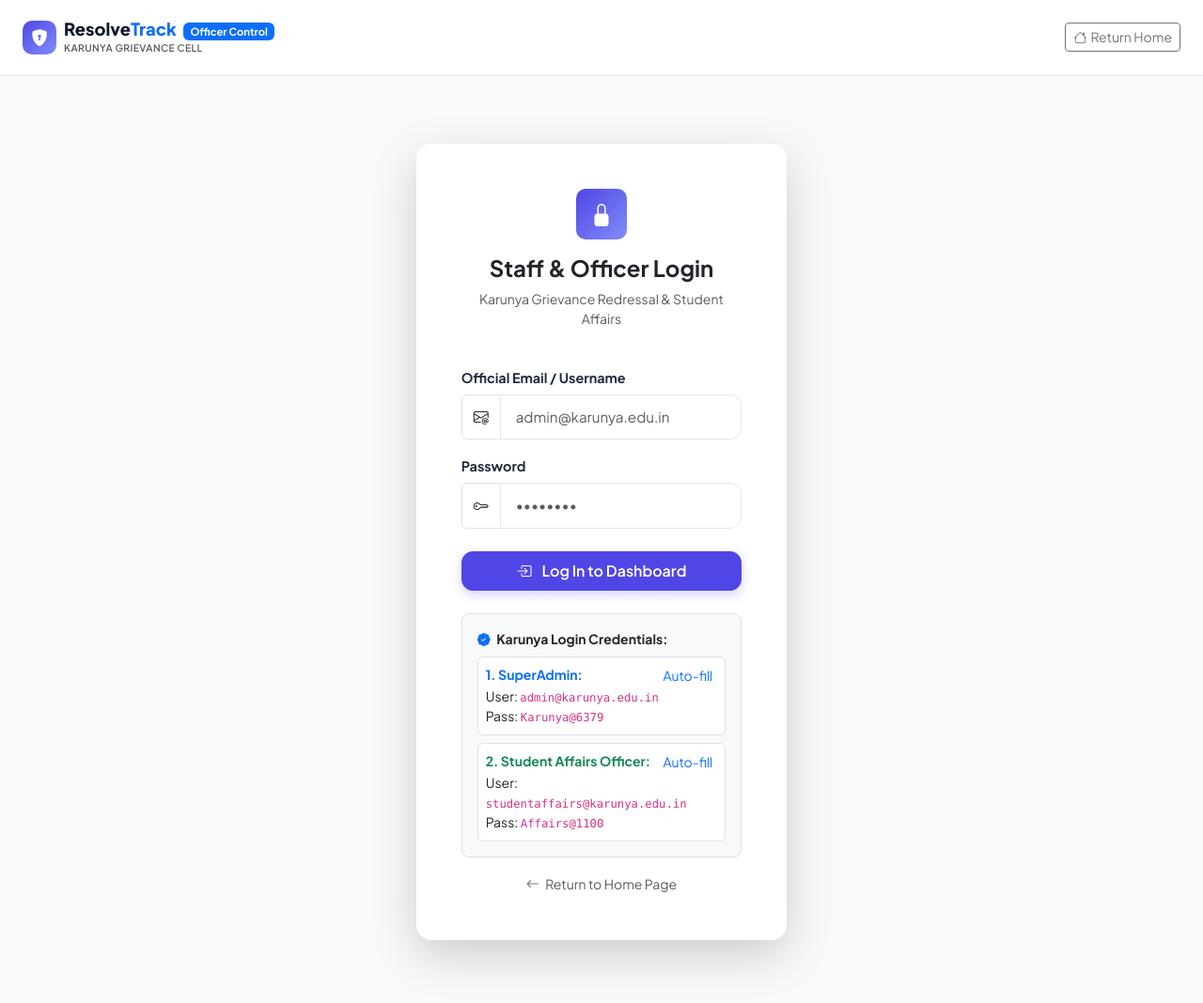
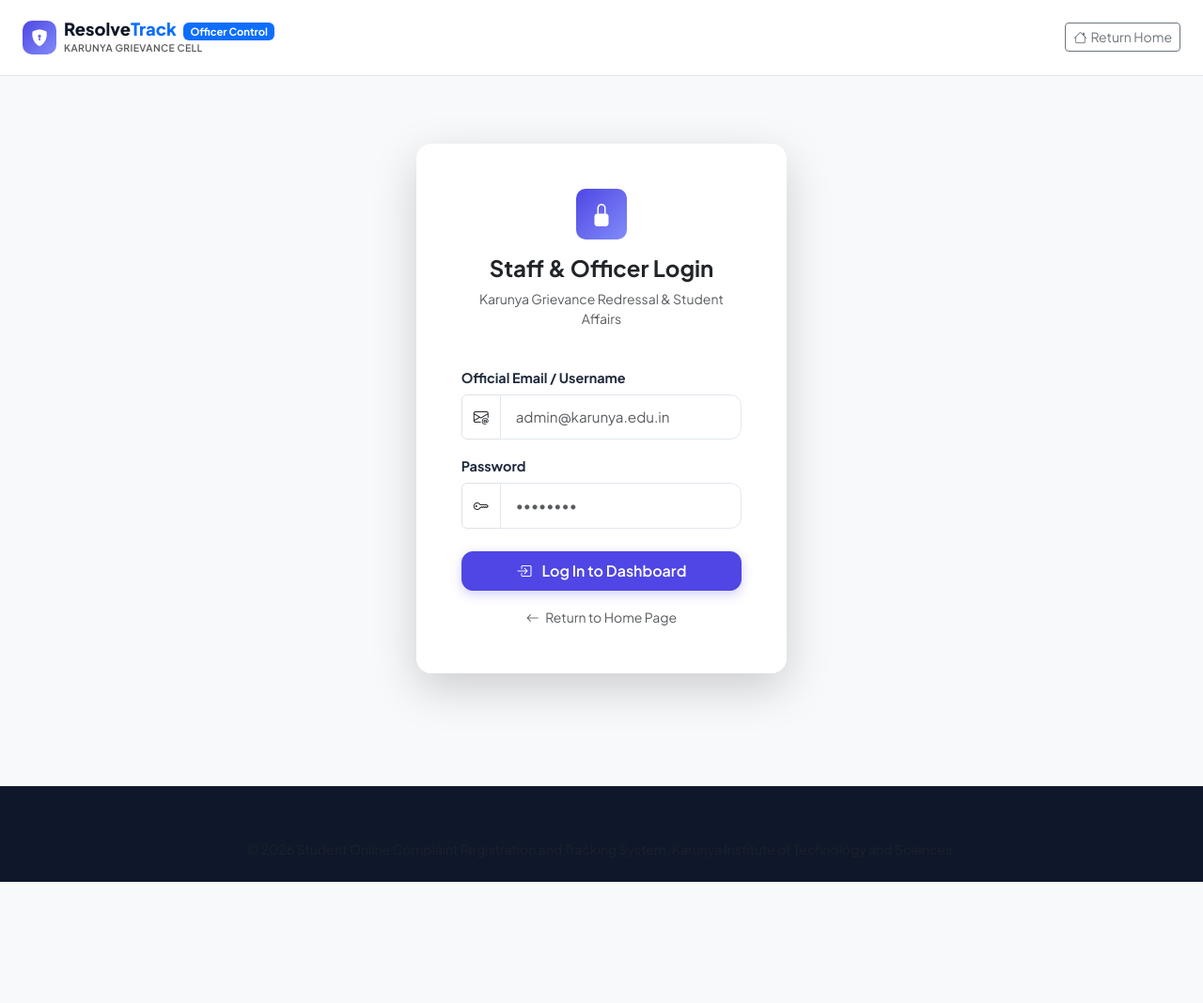
Before and after one commit to 6379424329keerthi-blip/student-complaint-system, a website: page public/admin.html in a window 1280 px wide. Shown: the top 1068 px of the page at 94% size. After the commit the page ends 939 px from the top, so only its background shows below. Drawn offline with nearby package versions, Linux system fonts and the light colour scheme.

Commit message:
Remove credentials helper box from admin.html login page

```diff
--- a/public/admin.html
+++ b/public/admin.html
@@ -88,29 +88,6 @@
                   <i class="bi bi-box-arrow-in-right me-2"></i> Log In to Dashboard
                 </button>
               </form>
-
-              <!-- Updated Karunya Credentials Helper Box -->
-              <div class="mt-4 p-3 bg-light rounded-3 border small">
-                <div class="fw-bold text-dark mb-2"><i class="bi bi-patch-check-fill text-primary me-1"></i> Karunya Login Credentials:</div>
-
-                <div class="p-2 mb-2 bg-white rounded border">
-                  <div class="d-flex justify-content-between">
-                    <strong class="text-primary">1. SuperAdmin:</strong>
-                    <button type="button" class="btn btn-sm btn-link py-0 px-1 text-decoration-none" onclick="document.getElementById('adminUsername').value='admin@karunya.edu.in'; document.getElementById('adminPassword').value='Karunya@6379';">Auto-fill</button>
-                  </div>
-                  <div>User: <code>admin@karunya.edu.in</code></div>
-                  <div>Pass: <code>Karunya@6379</code></div>
-                </div>
-
-                <div class="p-2 bg-white rounded border">
-                  <div class="d-flex justify-content-between">
-                    <strong class="text-success">2. Student Affairs Officer:</strong>
-                    <button type="button" class="btn btn-sm btn-link py-0 px-1 text-decoration-none" onclick="document.getElementById('adminUsername').value='studentaffairs@karunya.edu.in'; document.getElementById('adminPassword').value='Affairs@1100';">Auto-fill</button>
-                  </div>
-                  <div>User: <code>studentaffairs@karunya.edu.in</code></div>
-                  <div>Pass: <code>Affairs@1100</code></div>
-                </div>
-              </div>
 
               <!-- Return to Home Link -->
               <div class="text-center mt-3">
```
